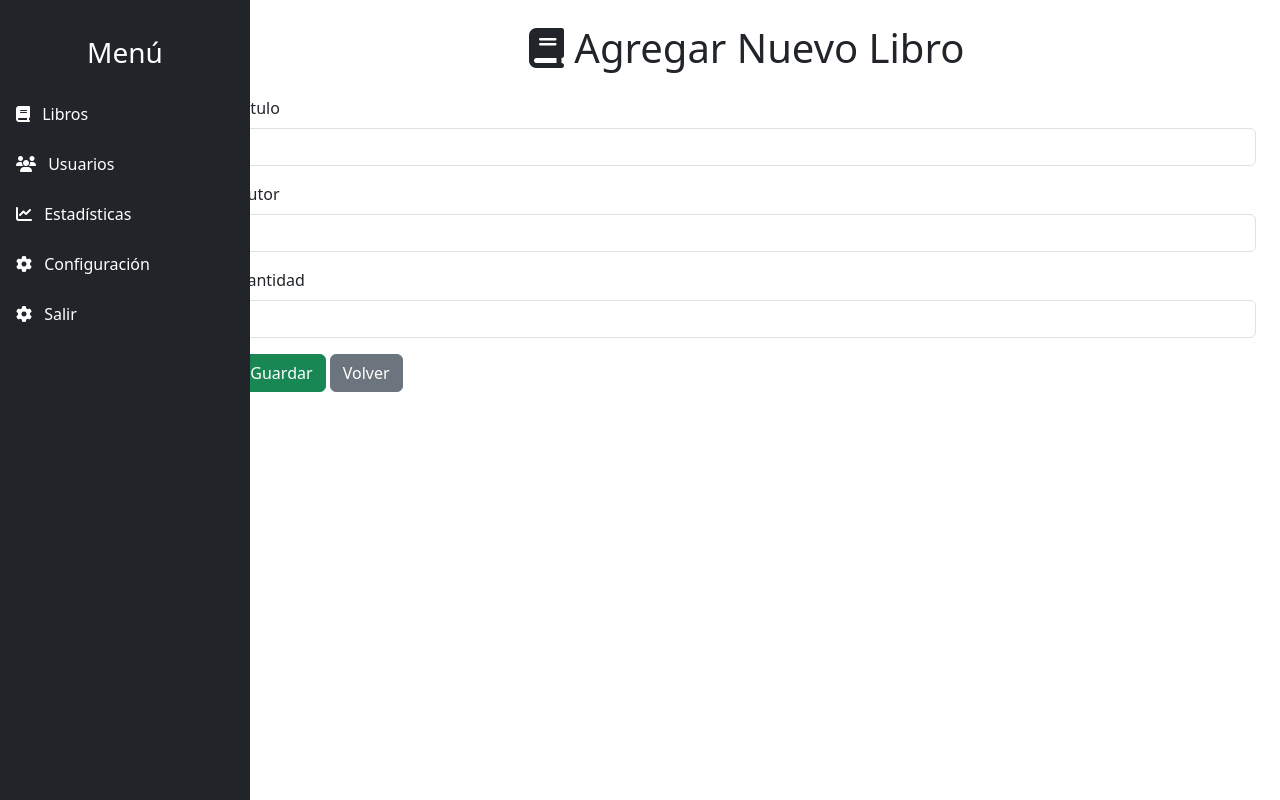
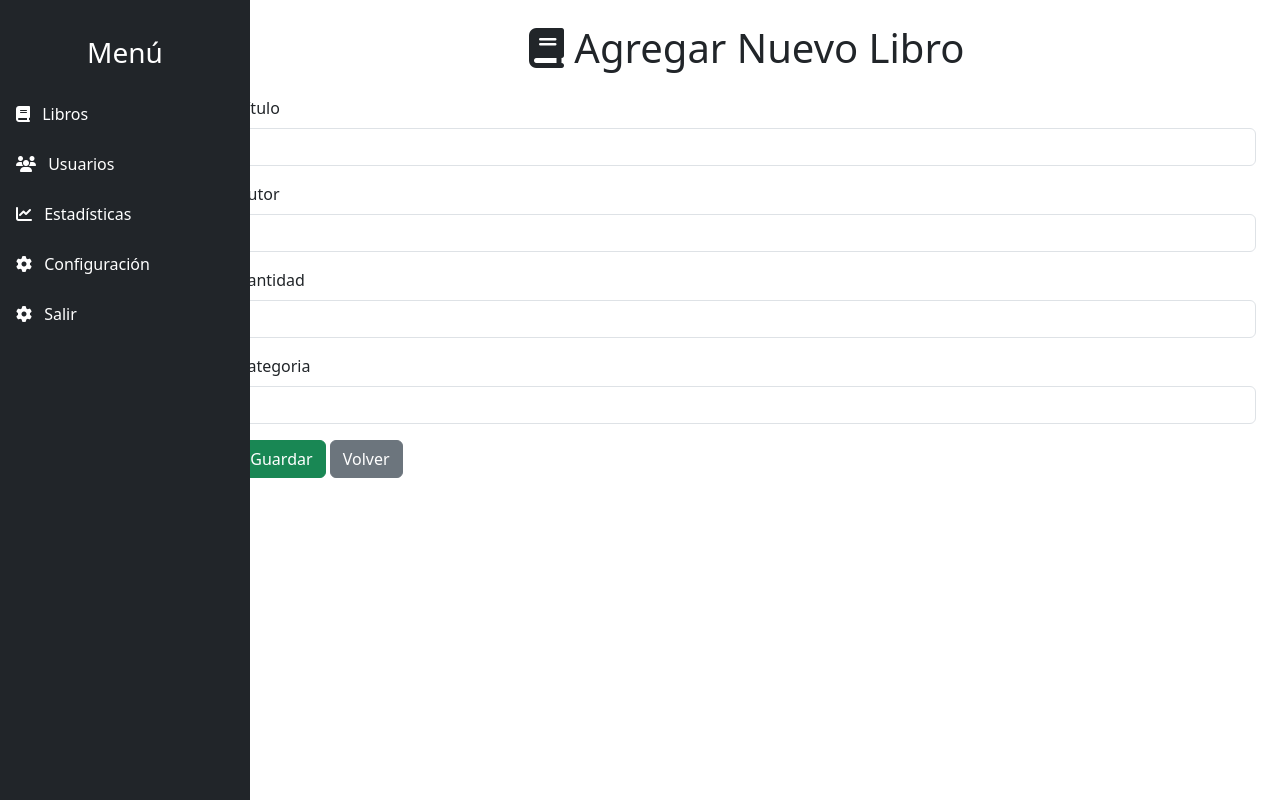
Before and after one commit to KevinTitanZ/Gesti-n_Biblioteca, a PHP site: page /admin/agregar_libro.php in a window 1280 px wide. Run offline with PHP 8.4, Linux system fonts and the light colour scheme; the visitor is signed in with stand-in values (Sample User, id 1).

Commit message:
agregar_libro

```diff
--- a/admin/agregar_libro.php
+++ b/admin/agregar_libro.php
@@ -12,13 +12,15 @@ if ($_SERVER['REQUEST_METHOD'] === 'POST') {
     $titulo = $_POST['titulo'];
     $autor = $_POST['autor'];
     $cantidad = $_POST['cantidad'];
+    $categoria = $_POST['categoria'];
 
-    $sql = "INSERT INTO libros (titulo, autor, cantidad) VALUES (:titulo, :autor, :cantidad)";
+    $sql = "INSERT INTO libros (titulo, autor, cantidad,categoria) VALUES (:titulo, :autor, :cantidad, :categoria)";
     $stmt = $pdo->prepare($sql);
     $stmt->execute([
         'titulo' => $titulo,
         'autor' => $autor,
-        'cantidad' => $cantidad
+        'cantidad' => $cantidad,
+        'categoria' => $categoria
     ]);
 
     header('Location: gestionar_libros.php');
@@ -67,6 +69,10 @@ if ($_SERVER['REQUEST_METHOD'] === 'POST') {
                         <label for="cantidad" class="form-label">Cantidad</label>
                         <input type="number" id="cantidad" name="cantidad" class="form-control" required>
                     </div>
+                    <div class="mb-3">
+                        <label for="categoria" class="form-label">Categoria</label>
+                        <input type="text" id="categoria" name="categoria" class="form-control" required>
+                    </div>
                     <button type="submit" class="btn btn-success">Guardar</button>
                     <a href="gestionar_libros.php" class="btn btn-secondary">Volver</a>
                 </form>
```
